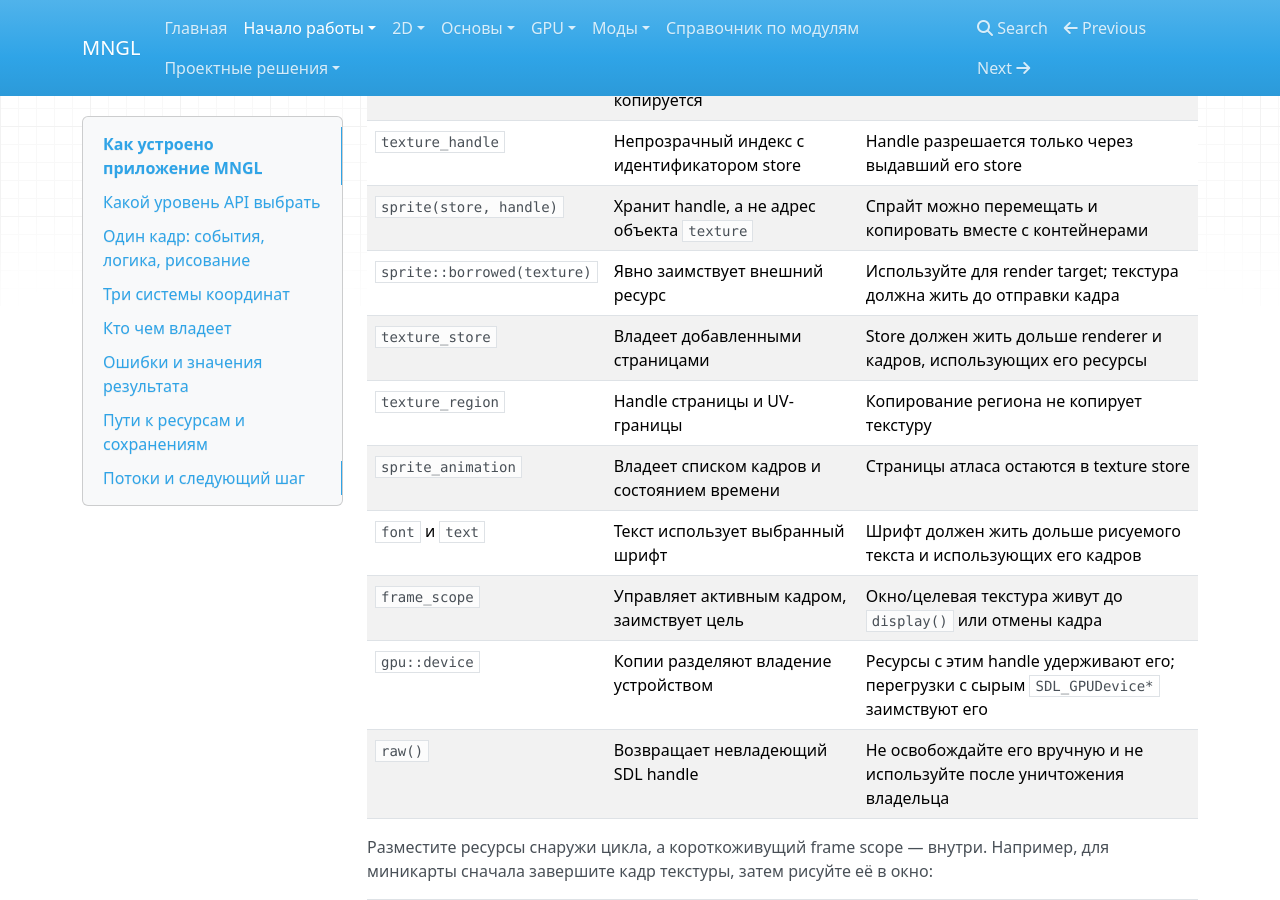
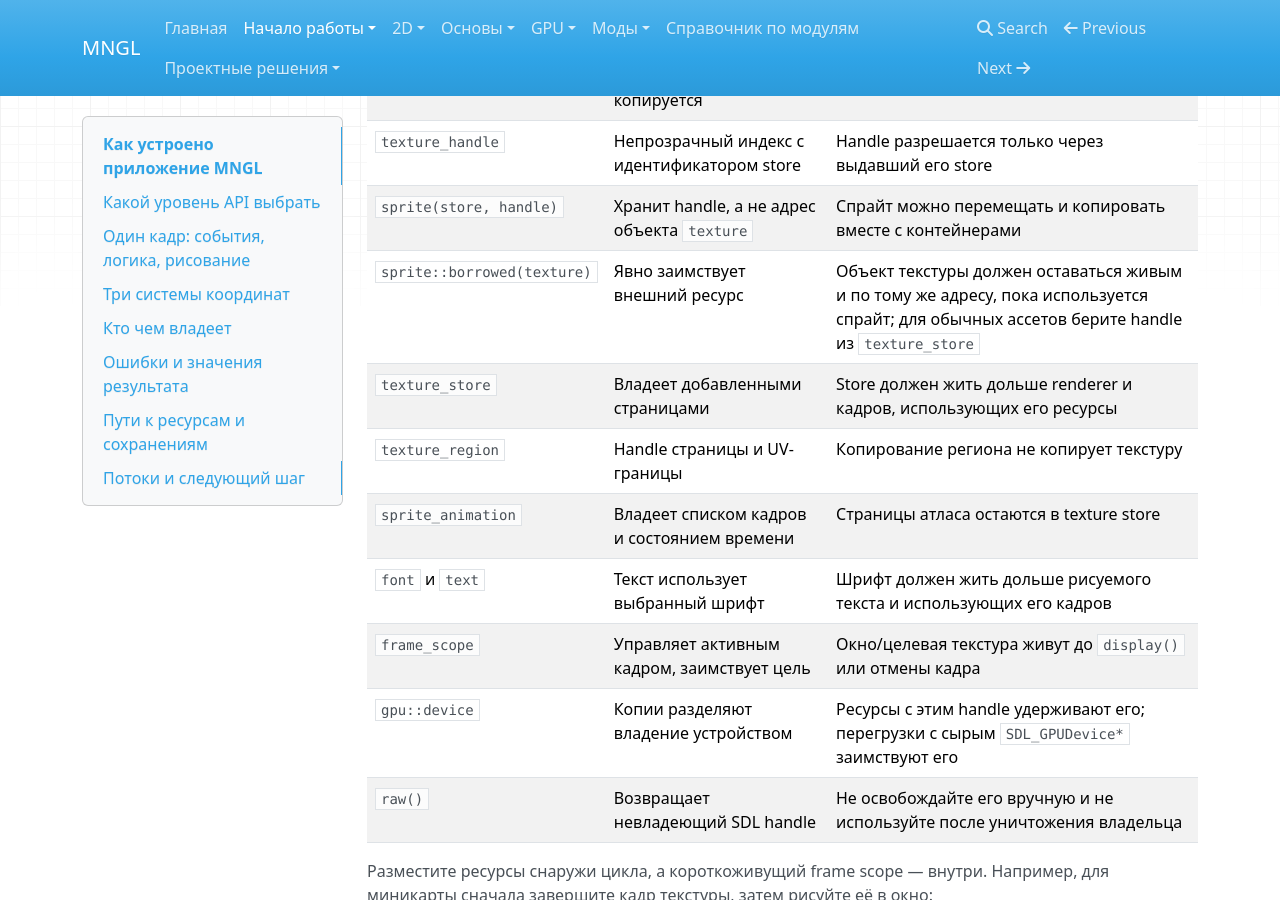
Before and after one commit to Romansgamp6tu/MNGL, an MkDocs documentation site: the page built from docs/getting-started/concepts.md, in a window 1280 px wide and 900 px high, scrolled down 2477 px. Built offline with MkDocs 1.6.1, drawn with Linux system fonts in a browser that asks for light colours; nearby versions of some CDN libraries.

Commit message:
docs: clarify borrowed sprite lifetime

```diff
--- a/docs/getting-started/concepts.md
+++ b/docs/getting-started/concepts.md
@@ -68,7 +68,7 @@ player.position(position);
 | `texture` | Владеет GPU-текстурой; перемещается, не копируется | Переместите обычный ассет в `texture_store` до цикла |
 | `texture_handle` | Непрозрачный индекс с идентификатором store | Handle разрешается только через выдавший его store |
 | `sprite(store, handle)` | Хранит handle, а не адрес объекта `texture` | Спрайт можно перемещать и копировать вместе с контейнерами |
-| `sprite::borrowed(texture)` | Явно заимствует внешний ресурс | Используйте для render target; текстура должна жить до отправки кадра |
+| `sprite::borrowed(texture)` | Явно заимствует внешний ресурс | Объект текстуры должен оставаться живым и по тому же адресу, пока используется спрайт; для обычных ассетов берите handle из `texture_store` |
 | `texture_store` | Владеет добавленными страницами | Store должен жить дольше renderer и кадров, использующих его ресурсы |
 | `texture_region` | Handle страницы и UV-границы | Копирование региона не копирует текстуру |
 | `sprite_animation` | Владеет списком кадров и состоянием времени | Страницы атласа остаются в texture store |
```
